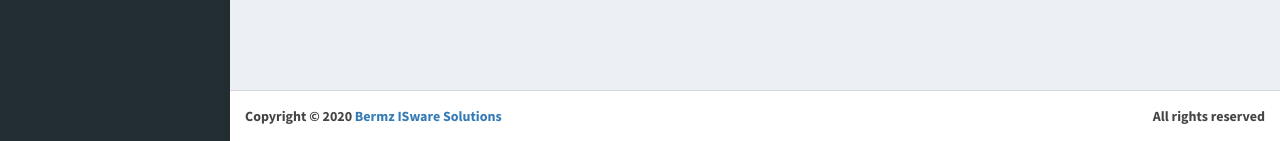
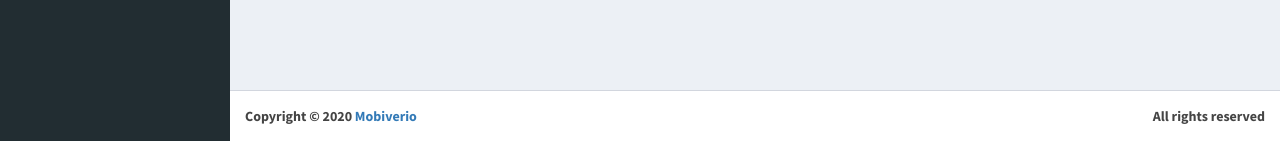
Before and after one commit to Guruscode/Php-Ecommerce, a PHP site: page /ecommerce/admin/category.php in a window 1280 px wide. Shown: the part 659-800 px from the top of the page. Run offline with PHP 8.4, Linux system fonts and the light colour scheme; a user stored in the database is signed in; data comes from the database, SQL or seed files in the repository; some libraries are stand-ins or nearby versions.

Commit message:
Update Footer

```diff
--- a/admin/includes/footer.php
+++ b/admin/includes/footer.php
@@ -2,5 +2,5 @@
     <div class="pull-right hidden-xs">
       <b>All rights reserved</b>
     </div>
-     <strong>Copyright &copy; 2020 <a href="https://www.facebook.com/BermzISware">Bermz ISware Solutions</a></strong>
+     <strong>Copyright &copy; 2020 <a href="#">Mobiverio</a></strong>
 </footer>
```
